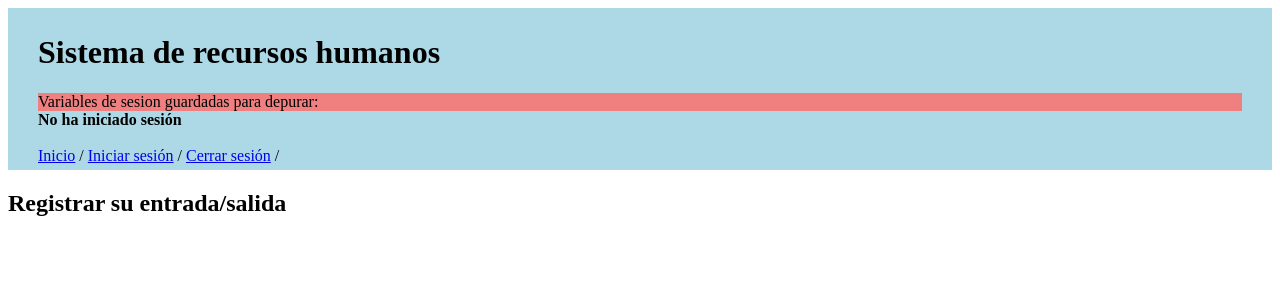
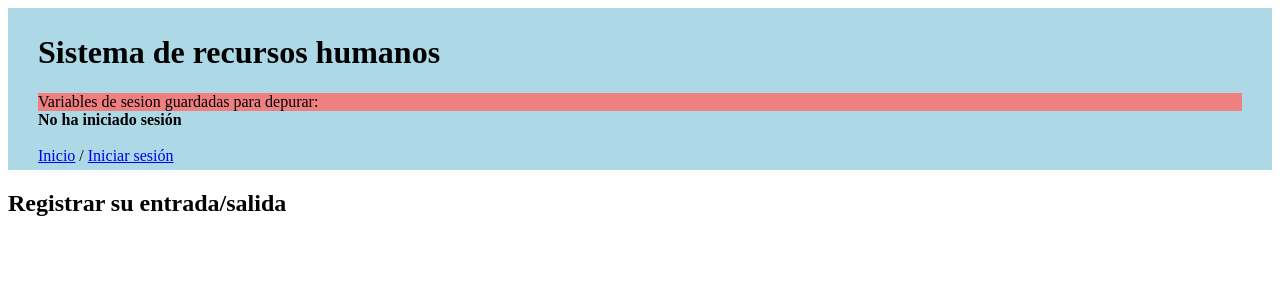
Before and after one commit to carldanvm/rrhh, a PHP site: page /vistas/inicio.php in a window 1280 px wide. Shown: the top 300 px of the page. Run offline with PHP 8.4, Linux system fonts and the light colour scheme.

Commit message:
No mostrar cerrar sesion si no se inicio sesion

```diff
--- a/vistas/includes/header.php
+++ b/vistas/includes/header.php
@@ -38,7 +38,12 @@
 
         <div class="menu-navegacion">
             <a href="index.php?page=inicio">Inicio</a> /
-            <a href="index.php?page=login">Iniciar sesión</a> /
-            <a href="index.php?page=logout">Cerrar sesión</a> /
+            <a href="index.php?page=login">Iniciar sesión</a>
+            <?php
+            /* No mostrar la opcion de cerrar sesion si no se inicio sesion */
+            if (isset($_SESSION['logeado_id'])) {
+                echo '/ <a href="index.php?page=logout">Cerrar sesión</a>';
+            }
+            ?>
         </div>
     </div>
```
